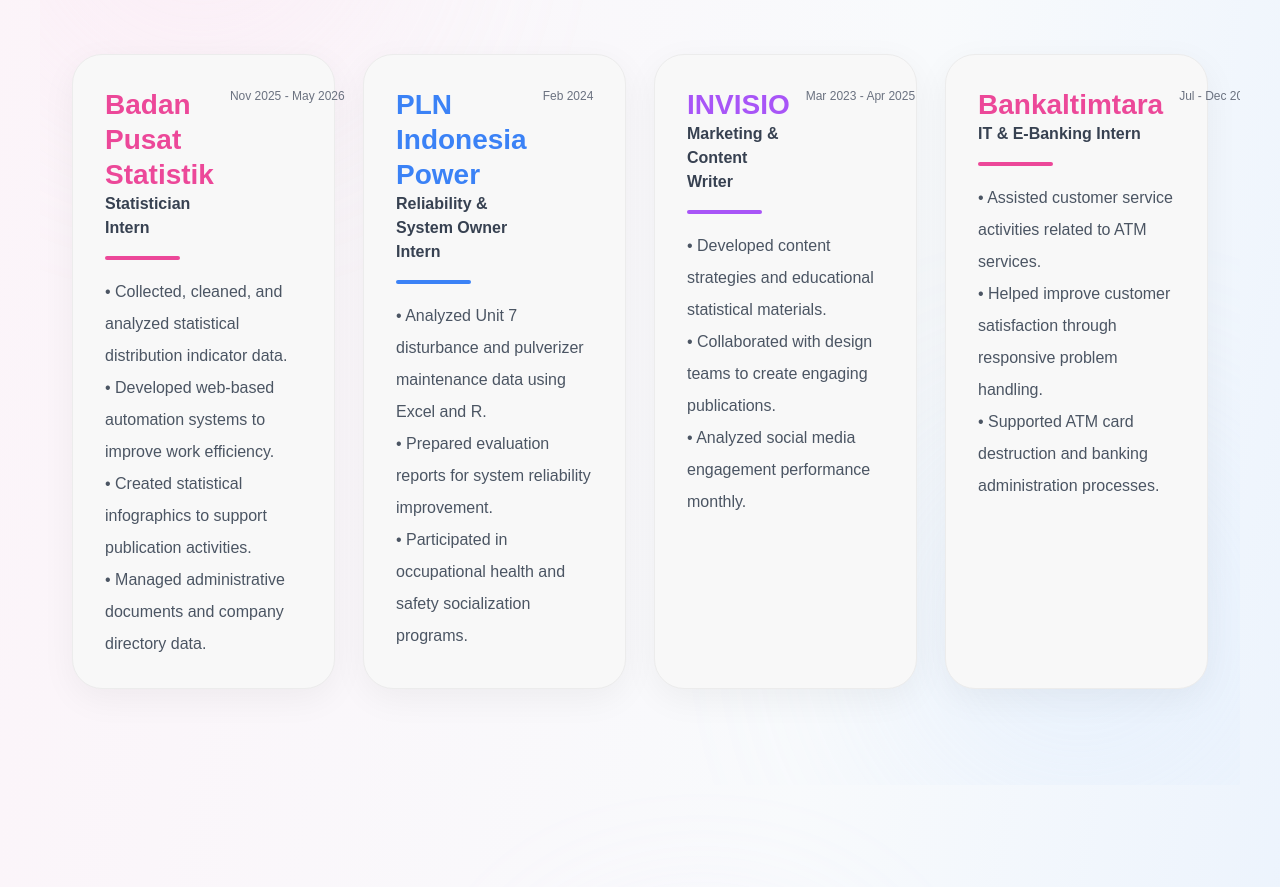
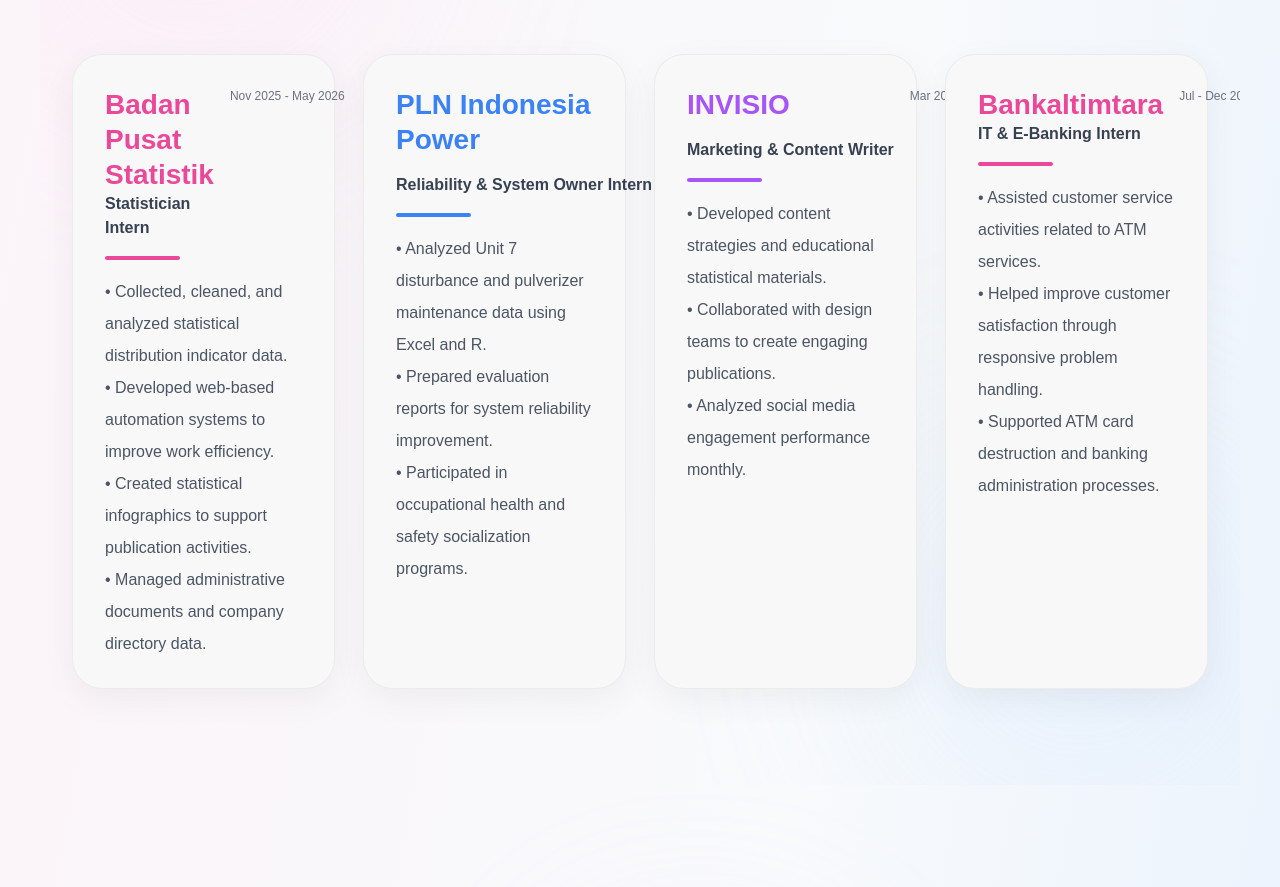
Before and after one commit to lintangntyas/portfolio, a Next.js app: page / in a window 1280 px wide. Shown: the part 1901-2788 px from the top of the page. Built offline with nearby package versions, Linux system fonts and the light colour scheme.

Commit message:
Update page.js

```diff
--- a/app/page.js
+++ b/app/page.js
@@ -467,7 +467,8 @@
                     text-[16px]
                     font-semibold
                     leading-[1.5]
-
+                    mt-4
+                    whitespace-nowrap
                   "
                 >
                   Reliability & System Owner Intern
@@ -561,7 +562,8 @@
                     text-[16px]
                     font-semibold
                     leading-[1.5]
-
+                    mt-4
+                    whitespace-nowrap
                   "
                 >
                   Marketing & Content Writer
```
